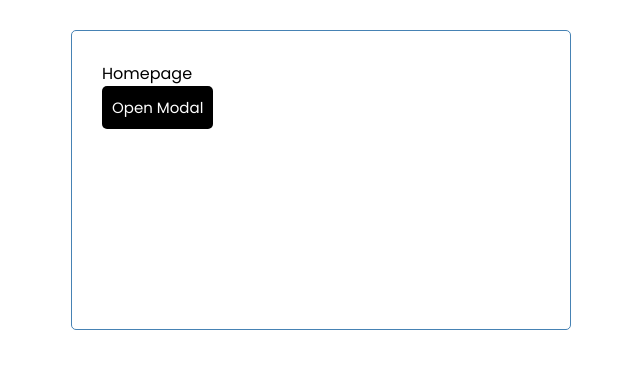
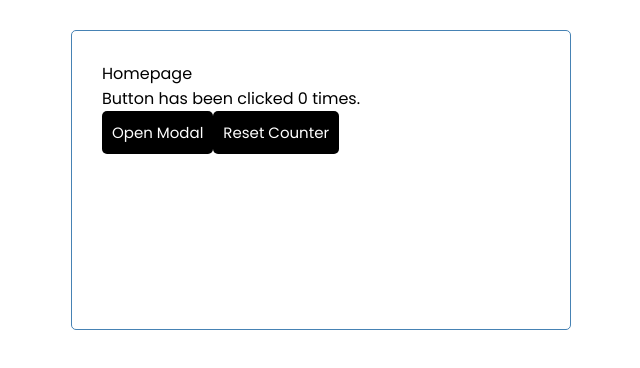
Before and after one commit to evenegas3/react-examples, a React (Create React App) app in the folder modal-test-project/: page / in a window 1280 px wide. Shown: the top 368 px of the page, without its empty margins (319-959 px from the left). Built offline with nearby package versions, Linux system fonts and the light colour scheme.

Commit message:
counter hooks

```diff
--- a/modal-test-project/src/App.js
+++ b/modal-test-project/src/App.js
@@ -5,6 +5,7 @@ import ButtonModal from './components/Modals/ButtonModal';
 function App() {
 
   const [modalIsOpen, setModalIsOpen] = useState(false);
+  const [count, setCount] = useState(0);
 
   const setModalIsOpenToTrue = () =>{
       setModalIsOpen(true)
@@ -13,10 +14,18 @@ function App() {
       setModalIsOpen(false)
   }
 
+  const wrapperFunction = () => {
+    setModalIsOpenToTrue();
+    setCount(count + 1);
+  }
+
   return(
     <div className="container">
       <p>Homepage</p>
-      <button className="btn" onClick={setModalIsOpenToTrue}>Open Modal</button>
+      <p>Button has been clicked {count} times.</p>
+
+      <button className="btn" onClick={() => wrapperFunction()}>Open Modal</button>
+      <button className="btn" onClick={() => setCount(0)}>Reset Counter</button>
 
       <Modal isOpen={modalIsOpen}>
         <ButtonModal/>
```
